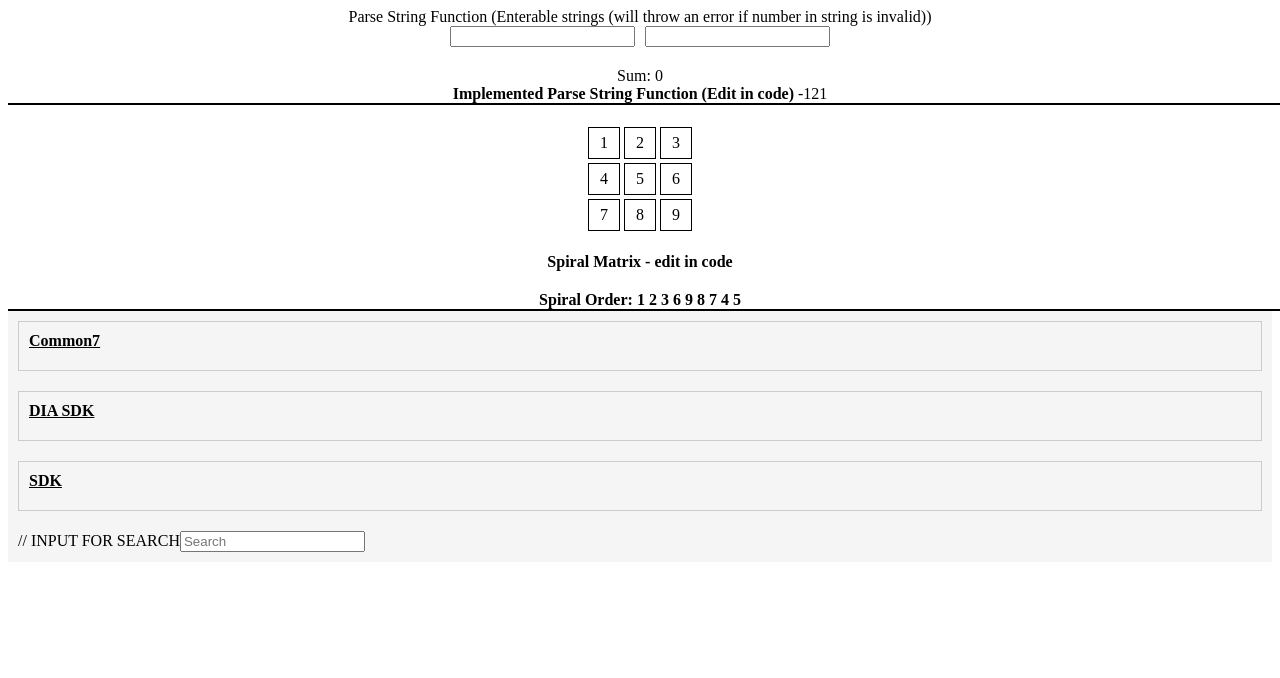
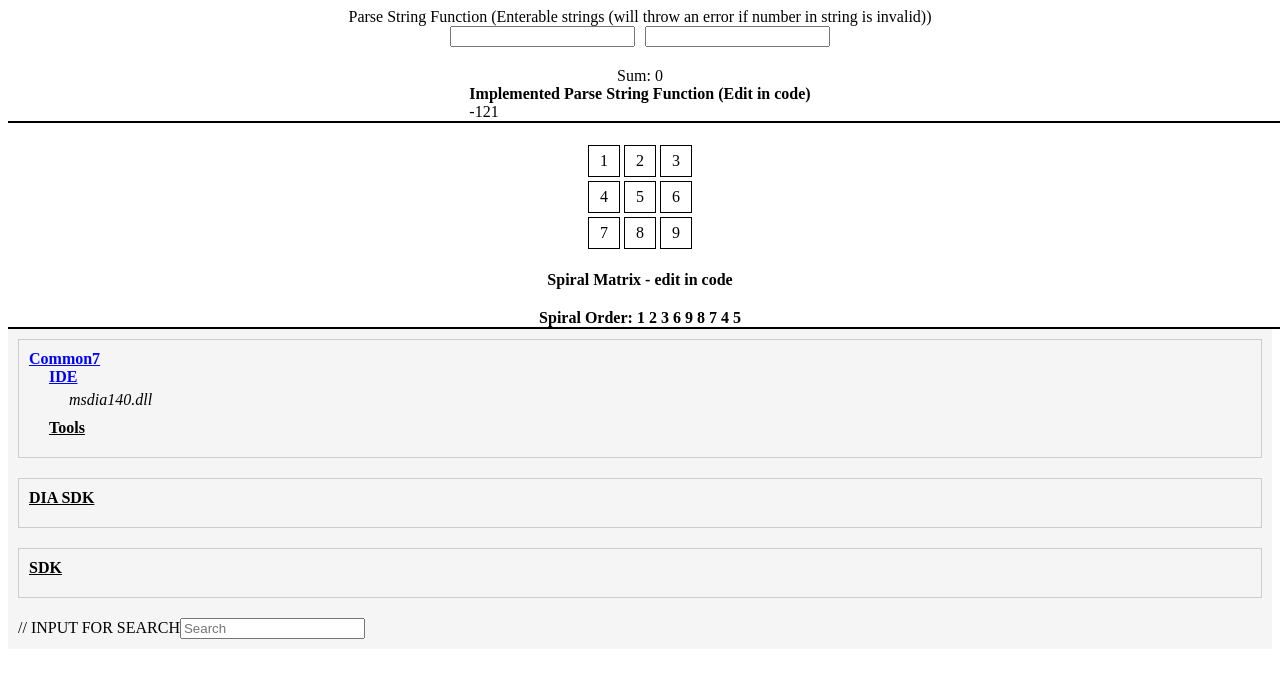
Before and after one commit to IgorMazhitov/Erizos_Test, a React (Create React App) app in the folder erizos/: page / in a window 1280 px wide. Shown: the top 678 px of the page. Built offline with nearby package versions, Linux system fonts and the light colour scheme.

Commit message:
Defaul expanded

```diff
--- a/erizos/src/App.tsx
+++ b/erizos/src/App.tsx
@@ -4,13 +4,13 @@ import fakeData from './fakeData/fakeFileSystem';
 import ParseStringFunction from './components/parseString';
 import SpiralMatrix from './components/spiralMatrix';
 
-class App extends React.Component {
+class App extends React.Component<{}> {
   render() {
     return <div className="App">
       <header className="App-header">
         <ParseStringFunction />
         <SpiralMatrix />
-        <MyBrowser data={fakeData} />
+        <MyBrowser data={fakeData} defaultExpandedFolders={(new Set<string>(['/Common7', '/Common7/IDE']))} />
       </header>
     </div>
   };
--- a/erizos/src/components/parseString.tsx
+++ b/erizos/src/components/parseString.tsx
@@ -66,7 +66,7 @@ class ParseStringFunction extends React.Component {
               {" "}
               Implemented Parse String Function (Edit in code){" "}
             </label>
-            <text>{implementedParseString("-123") + 2} </text>
+            <div>{implementedParseString("-123") + 2} </div>
           </div>
         </div>
         <div
--- a/erizos/src/file-browser/fileBrowser.tsx
+++ b/erizos/src/file-browser/fileBrowser.tsx
@@ -14,6 +14,7 @@ interface FolderProps {
 
 interface MyBrowserProps {
   data: FolderProps[];
+  defaultExpandedFolders: Set<string>;
 }
 
 interface MyBrowserState {
@@ -26,7 +27,7 @@ class MyBrowser extends Component<MyBrowserProps, MyBrowserState> {
   constructor(props: MyBrowserProps) {
     super(props);
     this.state = {
-      expandedFolders: new Set<string>(),
+      expandedFolders: this.props.defaultExpandedFolders,
       searchName: "",
       searchResults: [],
     };
@@ -105,8 +106,8 @@ class MyBrowser extends Component<MyBrowserProps, MyBrowserState> {
     }
     const newSet = new Set<string>();
     if (paths.length === 0) {
-        this.setState({ expandedFolders: newSet });
-        return;
+      this.setState({ expandedFolders: newSet });
+      return;
     }
     for (const path of paths) {
       const folders = path.split("/");
```
